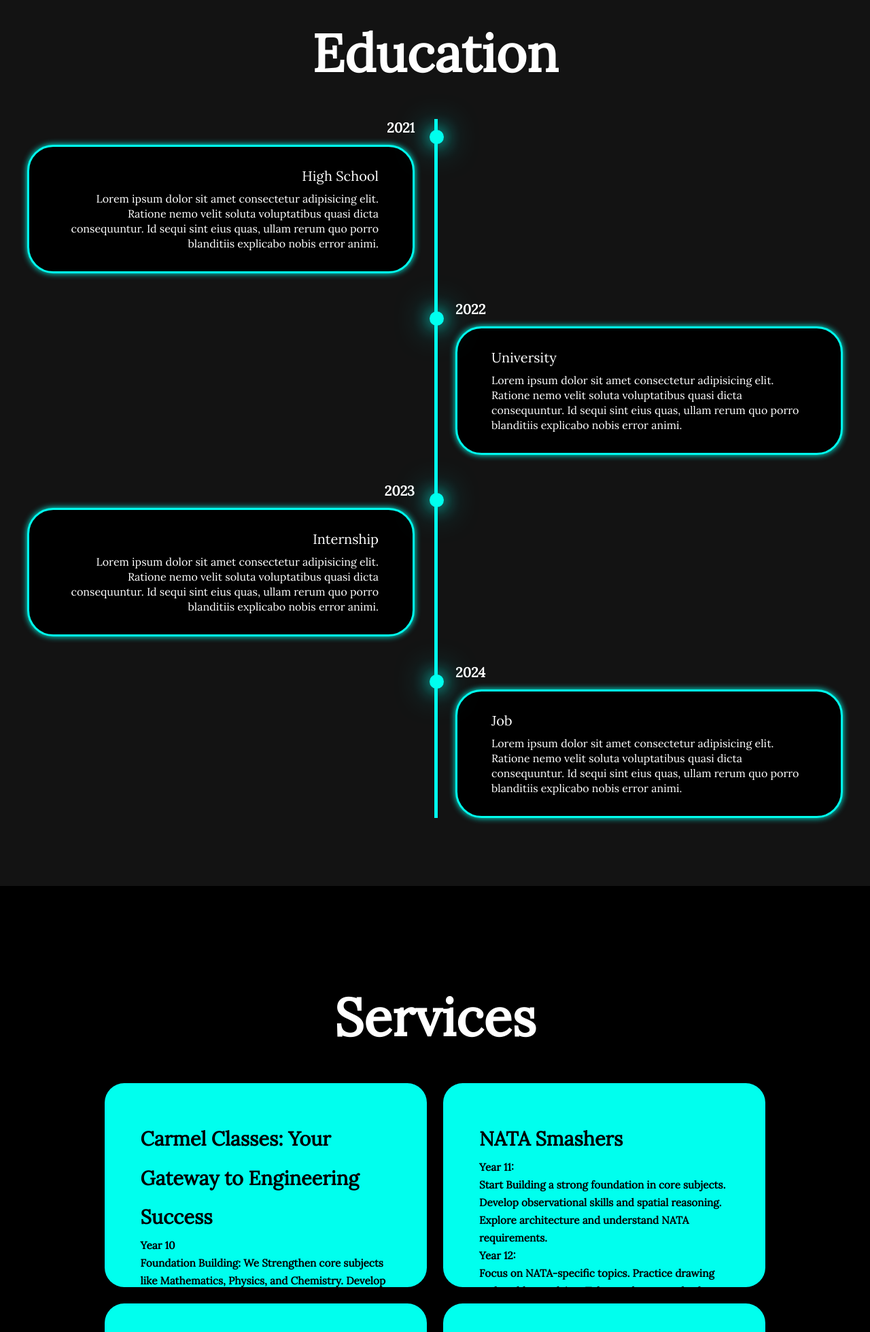
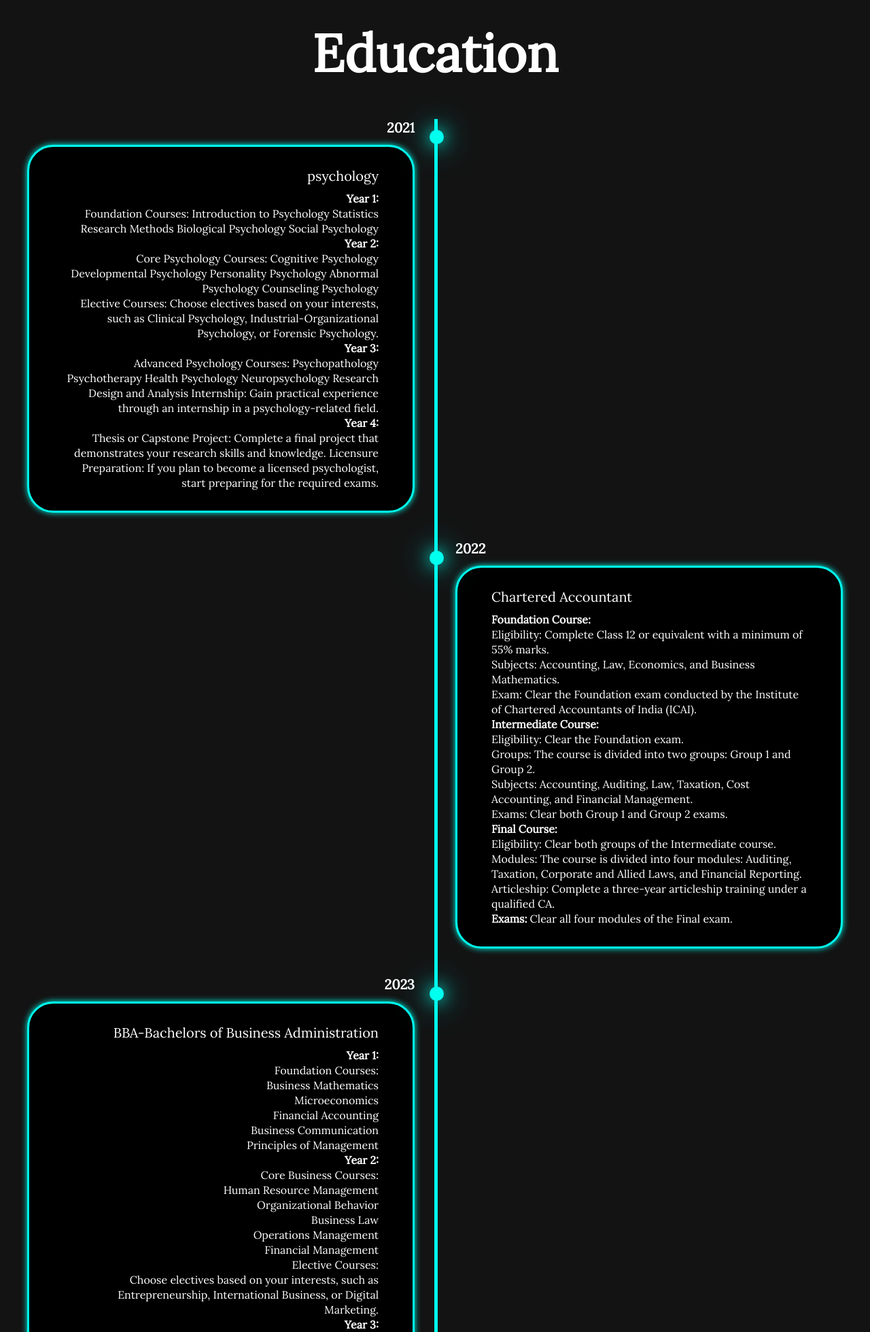
Before and after one commit to aiibooouuu/webtrial, a Flask app: page / in a window 1280 px wide. Shown: the part 919-2878 px from the top of the page at 68% size. Run offline with Flask 3, Linux system fonts and the light colour scheme.

Commit message:
I have made changes in the roadmap for degrees

```diff
--- a/website/templates/home.html
+++ b/website/templates/home.html
@@ -43,12 +43,44 @@
 
                     <div class="timeline-date"> 2021</div> <br>
                     <div class="timeline-content">
-                    <h3>High School</h3>
-                    <p> Lorem ipsum dolor sit amet consectetur
-                    adipisicing elit. Ratione nemo velit soluta
-                    voluptatibus quasi dicta consequuntur. Id sequi
-                    sint eius quas, ullam rerum quo porro blanditiis
-                    explicabo nobis error animi.</p>
+                    <h3>psychology</h3>
+                    <p>
+                       <b> Year 1:</b><br>
+
+Foundation Courses:
+Introduction to Psychology
+Statistics
+Research Methods
+Biological Psychology
+Social Psychology<br>
+<b>Year 2:</b><br>
+
+Core Psychology Courses:
+
+Cognitive Psychology
+Developmental Psychology
+Personality Psychology
+Abnormal Psychology
+Counseling Psychology<br>
+Elective Courses:
+
+Choose electives based on your interests, such as Clinical Psychology, Industrial-Organizational Psychology, or Forensic Psychology.<br>
+<b>Year 3:</b><br>
+
+Advanced Psychology Courses:
+
+Psychopathology
+Psychotherapy
+Health Psychology
+Neuropsychology
+Research Design and Analysis
+Internship: Gain practical experience through an internship in a psychology-related field.<br>
+
+<b>Year 4:</b><br>
+
+Thesis or Capstone Project: Complete a final project that demonstrates your research skills and knowledge.
+Licensure Preparation: If you plan to become a licensed psychologist, start preparing for the required exams.<br>
+                    </p>
                     </div>
 
             </div>
@@ -59,12 +91,26 @@
 
                     <div class="timeline-date"> 2022</div><br>
                     <div class="timeline-content">
-                    <h3>University </h3>
-                    <p>Lorem ipsum dolor sit amet consectetur
-                    adipisicing elit. Ratione nemo velit soluta
-                    voluptatibus quasi dicta consequuntur. Id sequi
-                    sint eius quas, ullam rerum quo porro blanditiis
-                    explicabo nobis error animi.</p>
+                    <h3>Chartered Accountant </h3>
+                    <p>
+                        <b>Foundation Course:</b><br>
+
+Eligibility: Complete Class 12 or equivalent with a minimum of 55% marks.<br>
+Subjects: Accounting, Law, Economics, and Business Mathematics.<br>
+Exam: Clear the Foundation exam conducted by the Institute of Chartered Accountants of India (ICAI).<br>
+<b>Intermediate Course:</b><br>
+
+Eligibility: Clear the Foundation exam.<br>
+Groups: The course is divided into two groups: Group 1 and Group 2.<br>
+Subjects: Accounting, Auditing, Law, Taxation, Cost Accounting, and Financial Management.<br>
+Exams: Clear both Group 1 and Group 2 exams.<br>
+<b>Final Course:</b><br>
+
+Eligibility: Clear both groups of the Intermediate course.<br>
+Modules: The course is divided into four modules: Auditing, Taxation, Corporate and Allied Laws, and Financial Reporting.<br>
+Articleship: Complete a three-year articleship training under a qualified CA.<br>
+<b>Exams:</b> Clear all four modules of the Final exam.
+                    </p>
                     </div>
 
             </div>
@@ -75,12 +121,44 @@
 
                     <div class="timeline-date"> 2023</div><br>
                     <div class="timeline-content">
-                    <h3> Internship</h3>
-                    <p>Lorem ipsum dolor sit amet consectetur
-                    adipisicing elit. Ratione nemo velit soluta
-                    voluptatibus quasi dicta consequuntur. Id sequi
-                    sint eius quas, ullam rerum quo porro blanditiis
-                    explicabo nobis error animi.</p>
+                    <h3>BBA-Bachelors of Business Administration</h3>
+                    <p>
+                        <b>Year 1:</b><br>
+
+                        Foundation Courses:<br>
+                        Business Mathematics<br>
+                        Microeconomics<br>
+                        Financial Accounting<br>
+                        Business Communication<br>
+                        Principles of Management<br>
+                      <b>  Year 2:</b><br>
+
+                        Core Business Courses:<br
+                        Marketing Management<br>
+                        Human Resource Management<br>
+                        Organizational Behavior<br>
+                        Business Law<br>
+                        Operations Management<br>
+                        Financial Management<br>
+                        Elective Courses:<br>
+
+                        Choose electives based on your interests, such as Entrepreneurship, International Business, or Digital Marketing.<br>
+                        <b>Year 3:</b><br>
+
+                        Advanced Business Courses:<br>
+
+                        Strategic Management<br>
+                        Business Analytics<br>
+                        E-commerce<br>
+                        Corporate Social Responsibility<br>
+                        International Business Management<br>
+                        Internship: Gain practical experience through an internship in a relevant field.<br>
+
+                      <b>  Final Year:</b><br>
+
+                        <b>Capstone Project:</b> Complete a final project that integrates knowledge from various courses.<br>
+                       <b> Job Search:</b> Begin your job search and prepare for interviews.<br>
+                    </p>
                     </div>
 
             </div>
@@ -91,12 +169,45 @@
 
                     <div class="timeline-date"> 2024</div><br>
                     <div class="timeline-content">
-                    <h3>Job</h3>
-                    <p>Lorem ipsum dolor sit amet consectetur
-                    adipisicing elit. Ratione nemo velit soluta
-                    voluptatibus quasi dicta consequuntur. Id sequi
-                    sint eius quas, ullam rerum quo porro blanditiis
-                    explicabo nobis error animi.</p>
+                    <h3>MBBS</h3>
+                    <p><b>MBBS Course (5.5 years):</b>
+
+                       <b> Year 1:</b><br>
+
+                        Anatomy<br>
+                        Physiology<br>
+                        Biochemistry<br>
+                        General Medicine<br>
+                        Pharmacology<br>
+                        <b>Year 2:</b><br>
+
+
+                        Pathology<br>
+                        Microbiology<br>
+                        Forensic Medicine<br>
+                        Pharmacology (continued)<br>
+                        Community Medicine<br>
+                       <b> Year 3:</b><br>
+
+                        Medicine<br>
+                        Surgery<br>
+                        Pediatrics<br>
+                        Obstetrics and Gynecology<br>
+                        Ophthalmology<br>
+                        <b>Year 4:</b><br>
+
+                        Medicine (continued)<br>
+                        Surgery (continued)<br>
+                        Pediatrics (continued)<br>
+                        Obstetrics and Gynecology (continued)<br>
+                        Ophthalmology (continued)<br>
+                        <b>Year 5:</b><br>
+
+                        Internship (Practical training in hospitals)<br>
+                       <b> Post-MBBS:</b><br>
+
+                        MD/MS: Consider pursuing a postgraduate degree (MD or MS) in a specialized medical field.<br>
+                    </p>
                     </div>
 
             </div>
@@ -112,17 +223,17 @@
             <div class="service-box">
                 <div class="service-info">
                     <h4>Carmel Classes: Your Gateway to Engineering Success</h4>
-                    <p><b>Year 10</b><br>
+                    <p><b>10th</b><br>
                         Foundation Building:
                         We Strengthen core subjects like Mathematics, Physics, and Chemistry.
                         Develop problem-solving skills and logical reasoning.
                         Explore different branches of engineering to identify interests.<br>
-                        <b>Year 11</b><br>
+                        <b> 11th</b><br>
                        Focus on exam Preparation:
                         Begin preparing for engineering entrance exams (JEE, BITSAT, etc.).
                         Focus on understanding concepts and practicing problem-solving techniques.
                         Attend regular coaching classes and workshops.<br>
-                        <b>Year 12</b><br>
+                        <b>12th</b><br>
                         Intensive Preparation:
                         Increase the frequency and intensity of practice sessions.
                         Take mock tests to assess your preparation level.
@@ -136,12 +247,12 @@
             <div class="service-box">
                 <div class="service-info">
                     <h4>NATA Smashers</h4>
-                    <p> <b>Year 11:</b><br>
+                    <p> <b> 11th:</b><br>
 
                         Start Building a strong foundation in core subjects.
                         Develop observational skills and spatial reasoning.
                         Explore architecture and understand NATA requirements.<br>
-                       <b> Year 12:</b><br>
+                       <b> 12th:</b><br>
 
                         Focus on NATA-specific topics.
                         Practice drawing and problem-solving.
@@ -157,12 +268,12 @@
             <div class="service-box">
                 <div class="service-info">
                     <h4>MedAspire:A Roadmap to Medical Success</h4>
-                    <p><b> Year 11:</b><br>
+                    <p><b>11th:</b><br>
 
                         Build a strong foundation in core subjects.
                         Develop problem-solving skills.
                         Understand the NEET exam pattern.<br>
-                        <b>Year 12:</b><br>
+                        <b>12th:</b><br>
 
                         Focus on NEET-specific topics.
                         Practice MCQs and solve previous year papers.
```
